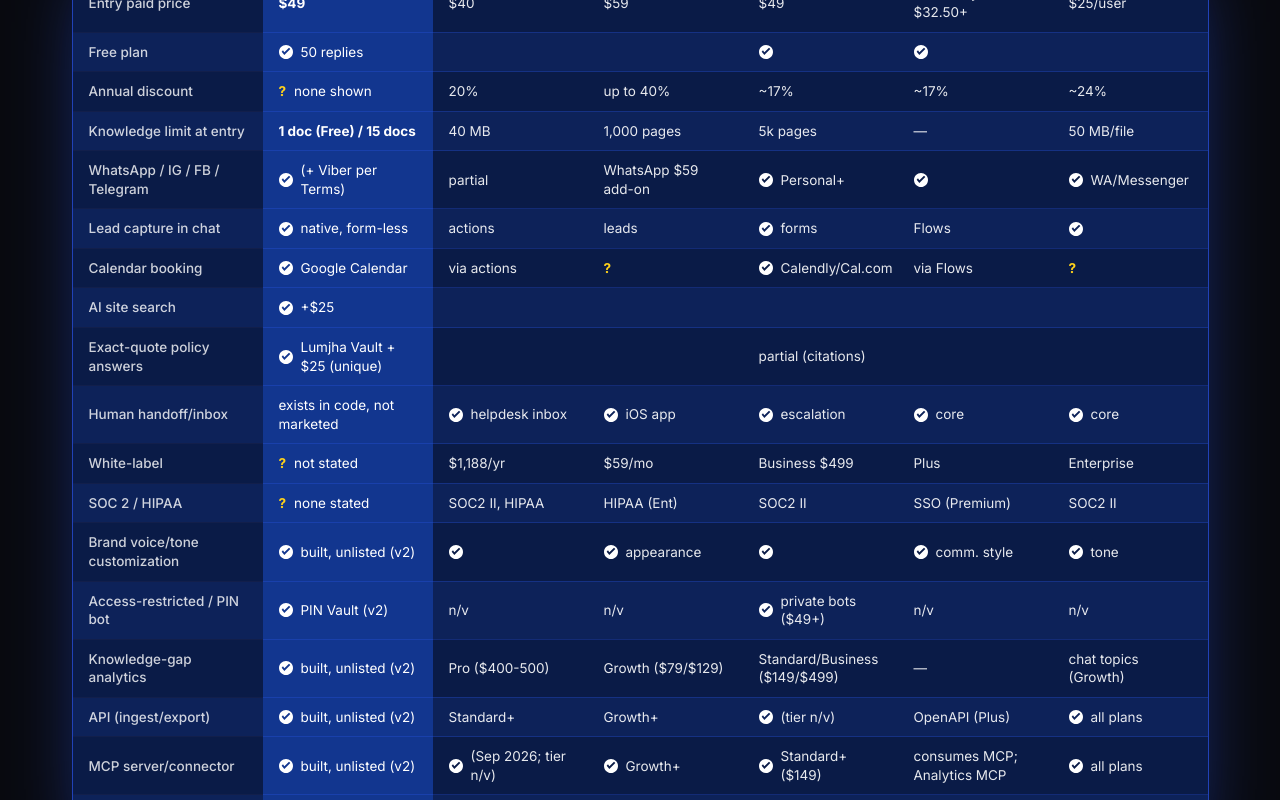
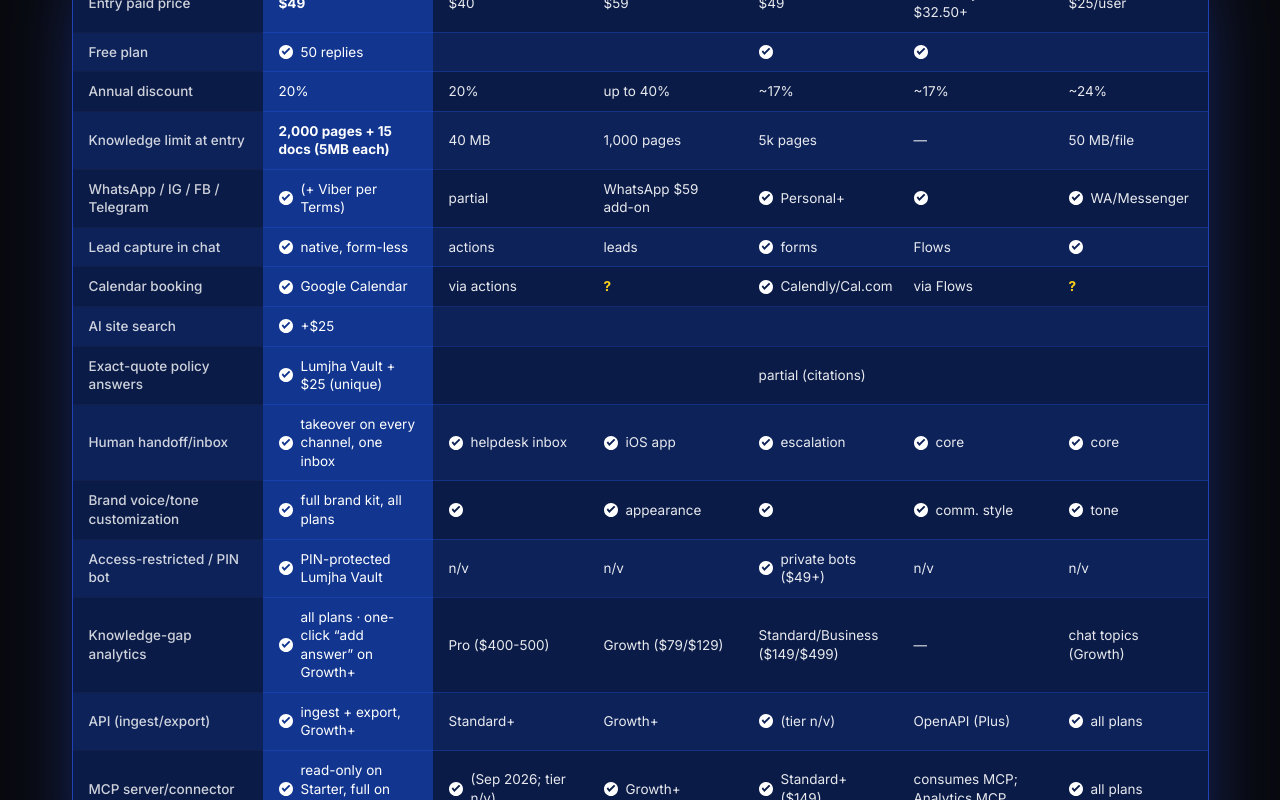
Before and after one commit to Aayush-Skp/lumjhatest, a Next.js app: page /pricing in a window 1280 px wide. Shown: the part 8920-9720 px from the top of the page. Built offline with nearby package versions, Linux system fonts and the light colour scheme; no server answers.

Commit message:
added the fix

```diff
--- a/app/pricing/page.tsx
+++ b/app/pricing/page.tsx
@@ -136,21 +136,19 @@ type MatrixRow = { capability: string; lumjha: string; strong?: boolean; competi
 const MATRIX: MatrixRow[] = [
   { capability: "Entry paid price", lumjha: "$49", strong: true, competitors: ["$40", "$59", "$49", "~$29 + Lyro $32.50+", "$25/user"] },
   { capability: "Free plan", lumjha: "✓ 50 replies", competitors: ["", "", "✓", "✓", ""] },
-  { capability: "Annual discount", lumjha: "? none shown", competitors: ["20%", "up to 40%", "~17%", "~17%", "~24%"] },
-  { capability: "Knowledge limit at entry", lumjha: "1 doc (Free) / 15 docs", strong: true, competitors: ["40 MB", "1,000 pages", "5k pages", "—", "50 MB/file"] },
+  { capability: "Annual discount", lumjha: "20%", competitors: ["20%", "up to 40%", "~17%", "~17%", "~24%"] },
+  { capability: "Knowledge limit at entry", lumjha: "2,000 pages + 15 docs (5MB each)", strong: true, competitors: ["40 MB", "1,000 pages", "5k pages", "—", "50 MB/file"] },
   { capability: "WhatsApp / IG / FB / Telegram", lumjha: "✓ (+ Viber per Terms)", competitors: ["partial", "WhatsApp $59 add-on", "✓ Personal+", "✓", "✓ WA/Messenger"] },
   { capability: "Lead capture in chat", lumjha: "✓ native, form-less", competitors: ["actions", "leads", "✓ forms", "Flows", "✓"] },
   { capability: "Calendar booking", lumjha: "✓ Google Calendar", competitors: ["via actions", "?", "✓ Calendly/Cal.com", "via Flows", "?"] },
   { capability: "AI site search", lumjha: "✓ +$25", competitors: ["", "", "", "", ""] },
   { capability: "Exact-quote policy answers", lumjha: "✓ Lumjha Vault + $25 (unique)", competitors: ["", "", "partial (citations)", "", ""] },
-  { capability: "Human handoff/inbox", lumjha: "exists in code, not marketed", competitors: ["✓ helpdesk inbox", "✓ iOS app", "✓ escalation", "✓ core", "✓ core"] },
-  { capability: "White-label", lumjha: "? not stated", competitors: ["$1,188/yr", "$59/mo", "Business $499", "Plus", "Enterprise"] },
-  { capability: "SOC 2 / HIPAA", lumjha: "? none stated", competitors: ["SOC2 II, HIPAA", "HIPAA (Ent)", "SOC2 II", "SSO (Premium)", "SOC2 II"] },
-  { capability: "Brand voice/tone customization", lumjha: "✓ built, unlisted (v2)", competitors: ["✓", "✓ appearance", "✓", "✓ comm. style", "✓ tone"] },
-  { capability: "Access-restricted / PIN bot", lumjha: "✓ PIN Vault (v2)", competitors: ["n/v", "n/v", "✓ private bots ($49+)", "n/v", "n/v"] },
-  { capability: "Knowledge-gap analytics", lumjha: "✓ built, unlisted (v2)", competitors: ["Pro ($400-500)", "Growth ($79/$129)", "Standard/Business ($149/$499)", "—", "chat topics (Growth)"] },
-  { capability: "API (ingest/export)", lumjha: "✓ built, unlisted (v2)", competitors: ["Standard+", "Growth+", "✓ (tier n/v)", "OpenAPI (Plus)", "✓ all plans"] },
-  { capability: "MCP server/connector", lumjha: "✓ built, unlisted (v2)", competitors: ["✓ (Sep 2026; tier n/v)", "✓ Growth+", "✓ Standard+ ($149)", "consumes MCP; Analytics MCP", "✓ all plans"] },
+  { capability: "Human handoff/inbox", lumjha: "✓ takeover on every channel, one inbox", competitors: ["✓ helpdesk inbox", "✓ iOS app", "✓ escalation", "✓ core", "✓ core"] },
+  { capability: "Brand voice/tone customization", lumjha: "✓ full brand kit, all plans", competitors: ["✓", "✓ appearance", "✓", "✓ comm. style", "✓ tone"] },
+  { capability: "Access-restricted / PIN bot", lumjha: "✓ PIN-protected Lumjha Vault", competitors: ["n/v", "n/v", "✓ private bots ($49+)", "n/v", "n/v"] },
+  { capability: "Knowledge-gap analytics", lumjha: "✓ all plans · one-click “add answer” on Growth+", competitors: ["Pro ($400-500)", "Growth ($79/$129)", "Standard/Business ($149/$499)", "—", "chat topics (Growth)"] },
+  { capability: "API (ingest/export)", lumjha: "✓ ingest + export, Growth+", competitors: ["Standard+", "Growth+", "✓ (tier n/v)", "OpenAPI (Plus)", "✓ all plans"] },
+  { capability: "MCP server/connector", lumjha: "✓ read-only on Starter, full on Growth+", competitors: ["✓ (Sep 2026; tier n/v)", "✓ Growth+", "✓ Standard+ ($149)", "consumes MCP; Analytics MCP", "✓ all plans"] },
   { capability: "Overage policy", lumjha: "Throttle/upgrade prompt", competitors: ["Auto-recharge $40/1k", "$59/5k pack", "Hard stop or auto-add", "packs", "$0.99/res"] },
 ];
 
```
